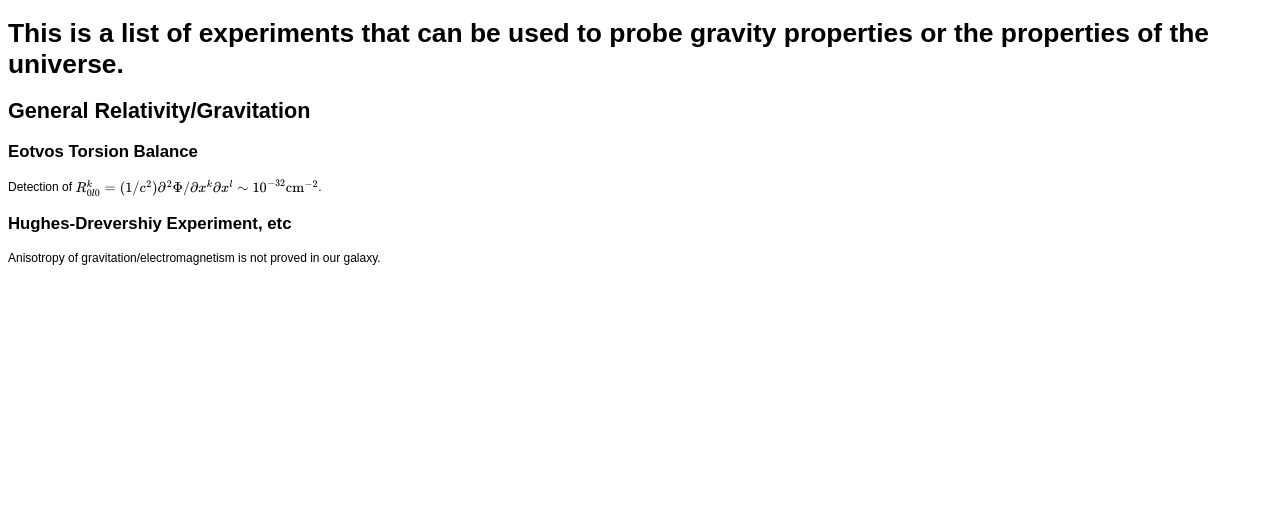
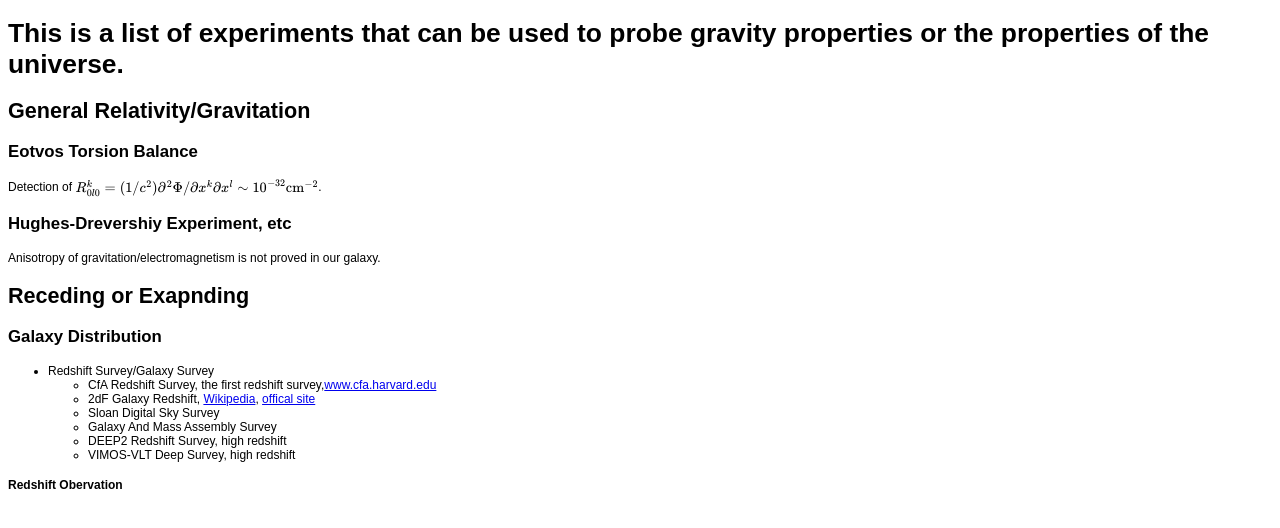
Before and after one commit to CosmologyTaskForce/CosmologySurveys, a plain HTML site: page GravationProbing.html in a window 1280 px wide. Drawn offline with nearby package versions, Linux system fonts and the light colour scheme; some packages are replaced by stand-ins of ours.

Commit message:
Add some Galaxy Surveys

```diff
--- a/GravationProbing.html
+++ b/GravationProbing.html
@@ -161,6 +161,25 @@ hr {
 
 <p>Anisotropy of gravitation/electromagnetism is not proved in our galaxy.</p>
 
+<h2>Receding or Exapnding</h2>
+
+<h3>Galaxy Distribution</h3>
+
+<ul>
+<li>Redshift Survey/Galaxy Survey
+
+<ul>
+<li>CfA Redshift Survey, the first redshift survey,<a href="http://www.cfa.harvard.edu">www.cfa.harvard.edu</a></li>
+<li>2dF Galaxy Redshift, <a href="http://en.wikipedia.org/wiki/2dF_Galaxy_Redshift_Survey">Wikipedia</a>, <a href="http://www2.aao.gov.au/2dFGRS">offical site</a></li>
+<li>Sloan Digital Sky Survey</li>
+<li>Galaxy And Mass Assembly Survey</li>
+<li>DEEP2 Redshift Survey, high redshift</li>
+<li>VIMOS-VLT Deep Survey, high redshift</li>
+</ul></li>
+</ul>
+
+<h4>Redshift Obervation</h4>
+
 </body>
 
 </html>
```
Also changed, not shown: 1 other file.
